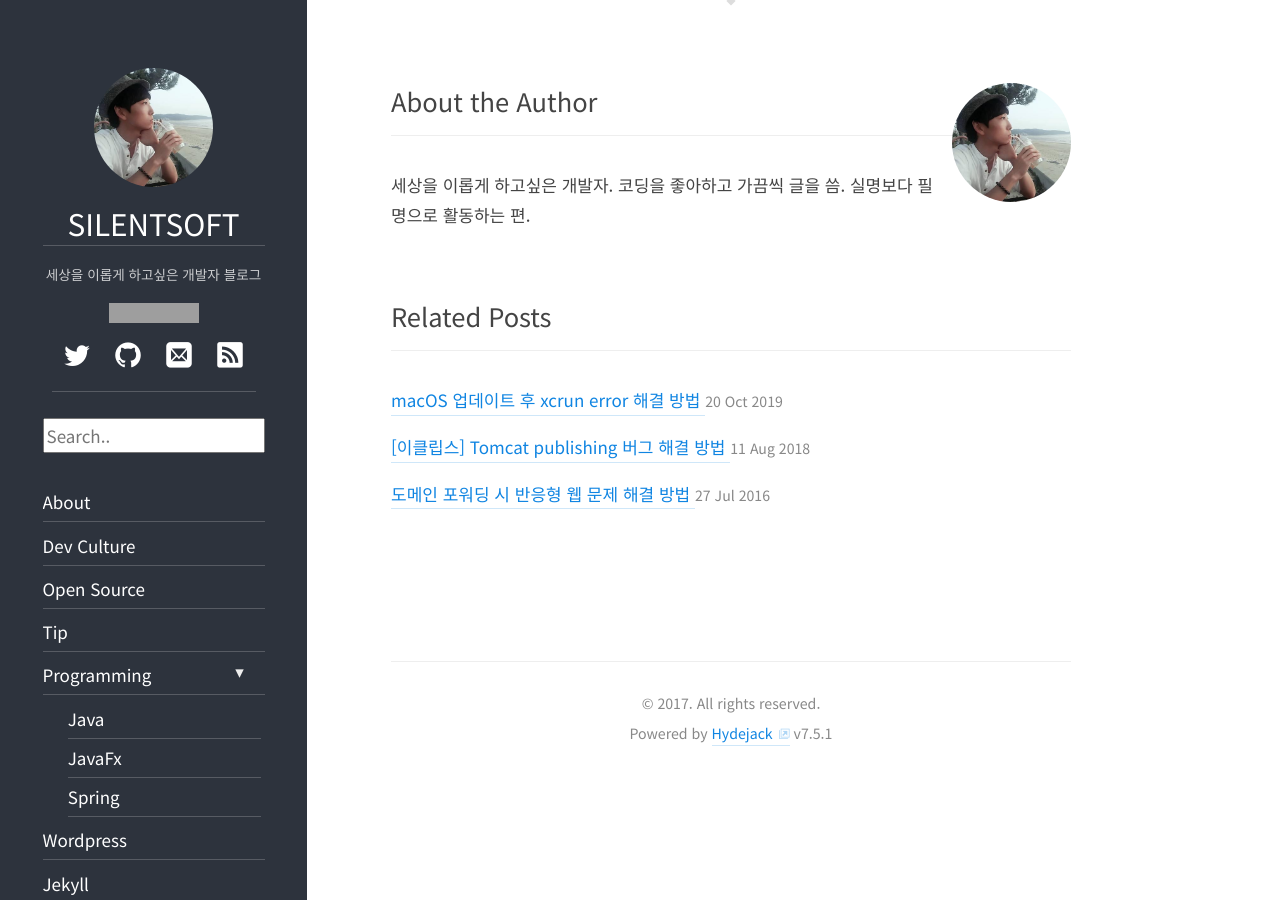
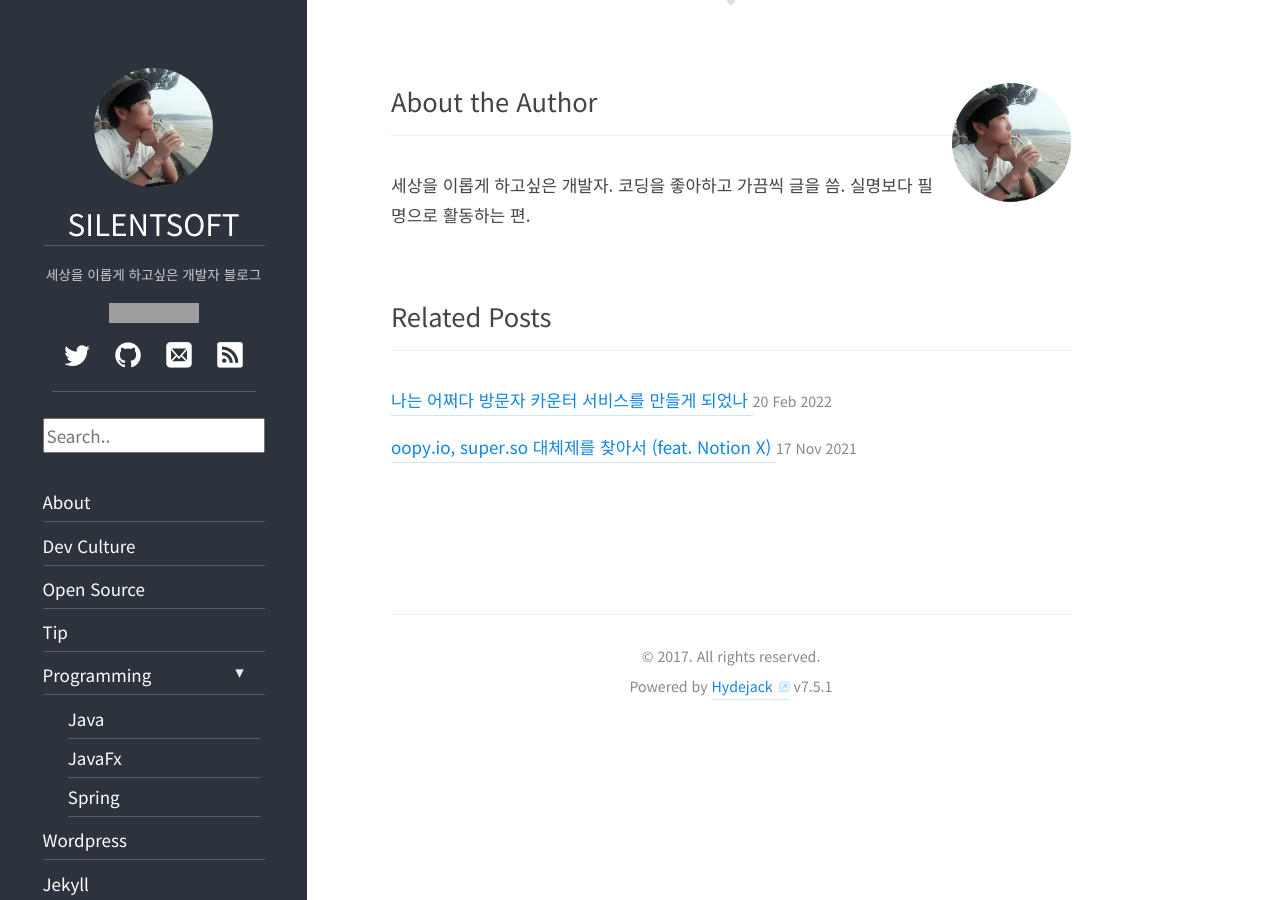
Before and after one commit to silentsoft/blog.silentsoft.org, a Jekyll site: the page built from _posts/2021-07-21-GitHub-블로그에-방문자-카운터를-달아보자.md, in a window 1280 px wide and 900 px high, scrolled down 3035 px. Built offline with Jekyll 4.4.1, drawn with Linux system fonts in a browser that asks for light colours; some web fonts are replaced; some of the changed lines change nothing that is shown; grey boxes are pictures that could not be loaded.

Commit message:
Add new post: 나는 어쩌다 방문자 카운터 서비스를 만들게 되었나

```diff
--- a/_posts/2021-07-21-GitHub-블로그에-방문자-카운터를-달아보자.md
+++ b/_posts/2021-07-21-GitHub-블로그에-방문자-카운터를-달아보자.md
@@ -2,7 +2,7 @@
 title: GitHub, 블로그에 방문자 카운터를 달아보자
 layout: post
 permalink: /archives/192
-categories: tip
+categories: open-source
 comments: true
 ---
 
--- /dev/null
+++ b/_posts/2022-02-20-나는-어쩌다-방문자-카운터-서비스를-만들게-되었나.md
@@ -0,0 +1,49 @@
+---
+title: 나는 어쩌다 방문자 카운터 서비스를 만들게 되었나
+layout: post
+permalink: /archives/194
+categories: open-source
+comments: true
+---
+
+작년 초에 내가 사용하던 방문자 카운터가 갑자기 사라졌다. 처음엔 엑박이 뜨길래 '이러다 다시 되겠지'라고 생각했지만 몇 주 동안 엑박은 해결되지 않았다.
+그동안 쌓은 방문자 카운트가 사라지는 건 아닐까 하는 두려운 마음에 상황을 알리기 위해 이슈를 등록하려고 깃허브에 들어갔다.
+하지만 이미 이슈는 등록되어 있었다. 메인테이너는 원인을 찾는 중이라고 댓글을 달았지만 몇 달이 지나도록 엑박은 해결되지 않았다.
+
+혹시 몰라서 내가 사용하고 있는 url 카운트라도 좀 알려달라고 따로 이슈를 올렸다.
+
+![](../assets/archives/194/issue-1.png)
+
+이때 어느 정도 예상은 했다.
+소스 코드때문에 동작하지 않는 거라면 최근 커밋을 롤백했을테고,
+백엔드 앞 단에서 라우팅에 문제가 있었다면 벌써 해결되었을 문제인데
+지금까지 해결되지 않는 것을 보아하니 디비를 날려 먹었겠구나...
+
+나는 결국 포기하고 다른 방문자 카운터 서비스로 넘어가기 위해 여러 서비스를 둘러보기 시작했다.
+그런데 다들 나 같은 상황에 빠진 유저 시나리오는 생각하지 못했던 건지, 카운트 마이그레이션을 제공하는 서비스는 찾지 못했다.
+
+그래서 그냥 내가 만들었다.
+
+사이트 - [https://hits.sh](https://hits.sh)
+
+![](../assets/archives/194/hits.sh.png)
+
+![](../assets/archives/194/hits-statistics.png)
+
+처음에 만들 당시에는 도메인이 `.sh`라서 터미널 컨셉으로 만들었었는데, 반응이 뜨뜻미지근해서 최근에 Tailwind CSS를 사용해서 리브랜딩했다.
+그래도 터미널을 버리면 닉값(?)을 못하는 것 같아서 데스크톱으로 접속했을 때 아래쪽에 터미널이 나오도록 숨겨놨다.
+
+![](../assets/archives/194/hits-terminal.png)
+
+공교롭게도 UI를 한참 리브랜딩하고 있을 때 내가 등록한 깃허브 이슈에 댓글이 달렸다.
+
+![](../assets/archives/194/issue-2.png)
+
+초기화된 데이터를 알려줘서 좀 아쉽긴 하지만... 어쨌든 작년에 등록한 이슈인데도 무시하지 않고 지금이라도 댓글을 달아줘서 감사하다.
+
+블로그 글을 쓰고나서 깨달은 건데, 글을 쓰다 보면 **"나는 어쩌다 방문자 카운터 서비스를 만들게 되었나"**에 대한 장황한 서사와 이유가 나올 줄 알았는데,
+**"내가 원하는 기능을 제공하는 서비스가 없어서 만들었다."** 그 이상 덧붙일 말이 없어서 끝을 어떻게 맺어야 할지 모르겠다.
+
+내가 만든 서비스가 마음에 들었다면 깃허브 스타 한 번 부탁드린다.
+
+깃허브 - [https://github.com/silentsoft/hits](https://github.com/silentsoft/hits)
```
Also changed, not shown: assets/archives/194/hits-statistics.png (added), assets/archives/194/hits-terminal.png (added), assets/archives/194/hits.sh.png (added), assets/archives/194/issue-1.png (added), assets/archives/194/issue-2.png (added).
